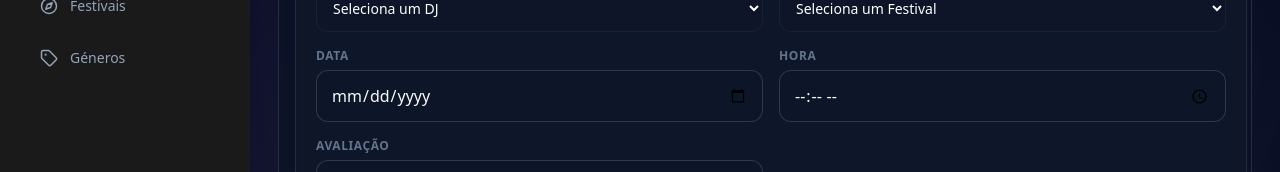
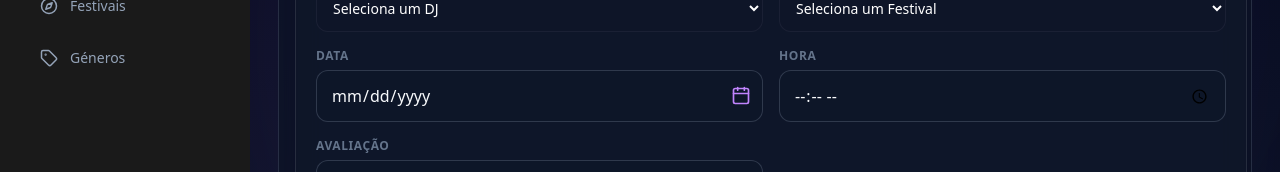
Before and after one commit to opaulosilva233/DJDex, a React (Vite) app: page /adicionar in a window 1280 px wide. Shown: the part 321-493 px from the top of the page. Built offline with nearby package versions, Linux system fonts and the light colour scheme.

Commit message:
feat: enhance AddSetForm component with date input styling and calendar icon

```diff
--- a/src/components/AddSetForm.jsx
+++ b/src/components/AddSetForm.jsx
@@ -1,5 +1,6 @@
 import { useEffect, useState } from 'react'
 import { useNavigate } from 'react-router-dom'
+import { Calendar } from 'lucide-react'
 
 const initialFormState = {
 	djId: '',
@@ -75,6 +76,8 @@ export default function AddSetForm({ initialData, djs = [], festivais = [], gene
 	const submitLabel = isEditing ? 'Guardar alterações' : 'Guardar set'
 	const inputClassName =
 		'w-full rounded-xl border border-slate-200 bg-white/80 p-3 text-sm text-slate-900 transition-all placeholder:text-slate-400 focus:border-purple-500 focus:ring-2 focus:ring-purple-500/20 focus:outline-none dark:border-white/5 dark:bg-slate-900/60 dark:text-white dark:placeholder:text-slate-500'
+	const dateInputClassName =
+		`${inputClassName} pr-11 dark:[color-scheme:dark] [&::-webkit-calendar-picker-indicator]:hidden`
 	const labelClassName =
 		'block mb-1.5 text-xs font-bold uppercase tracking-wider text-slate-400 dark:text-slate-500'
 
@@ -126,14 +129,17 @@ export default function AddSetForm({ initialData, djs = [], festivais = [], gene
 
 				<label>
 					<span className={labelClassName}>Data</span>
+						<div className="relative group">
 					<input
 						name="data"
 						type="date"
 						value={formData.data}
 						onChange={handleChange}
-						className={inputClassName}
+							className={dateInputClassName}
 						required
 					/>
+							<Calendar className="pointer-events-none absolute right-3 top-1/2 h-5 w-5 -translate-y-1/2 text-cyan-400 transition-all duration-200 group-hover:text-purple-300 group-hover:drop-shadow-[0_0_8px_rgba(34,211,238,0.55)] dark:text-purple-400 dark:group-hover:text-cyan-300" />
+						</div>
 				</label>
 
 				<label>
```
